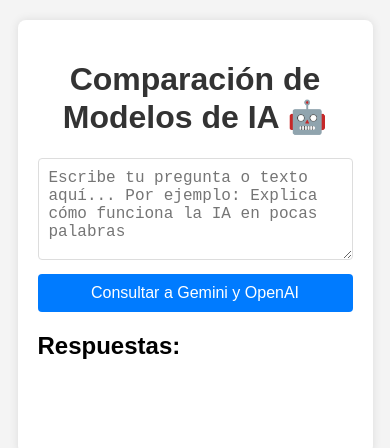
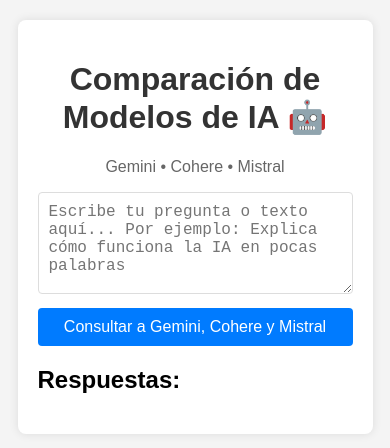
Before and after one commit to Juliango2494/promesasGerman, a plain HTML site: page api_IA/index.html in a window 390 px wide. Drawn offline with Linux system fonts and the light colour scheme.

Commit message:
Update index.html

```diff
--- a/api_IA/index.html
+++ b/api_IA/index.html
@@ -19,7 +19,7 @@
             border-radius: 8px;
             box-shadow: 0 0 10px rgba(0, 0, 0, 0.1);
             width: 90%;
-            max-width: 800px;
+            max-width: 1000px;
         }
         h1 {
             text-align: center;
@@ -50,7 +50,7 @@
         }
         #responseContainer {
             margin-top: 20px;
-            white-space: pre-wrap; /* Para conservar saltos de línea y espacios */
+            white-space: pre-wrap;
         }
         .response-box {
             margin-bottom: 20px;
@@ -65,6 +65,15 @@
             border-bottom: 1px solid #eee;
             padding-bottom: 8px;
         }
+        .response-box.gemini {
+            border-left: 4px solid #4285f4;
+        }
+        .response-box.cohere {
+            border-left: 4px solid #ff6b35;
+        }
+        .response-box.mistral {
+            border-left: 4px solid #7c3aed;
+        }
         .loader {
             border: 4px solid #f3f3f3;
             border-radius: 50%;
@@ -73,23 +82,34 @@
             height: 20px;
             animation: spin 1s linear infinite;
             margin: 10px auto;
-            display: none; /* Oculto por defecto */
+            display: none;
         }
         @keyframes spin {
             0% { transform: rotate(0deg); }
             100% { transform: rotate(360deg); }
+        }
+        .responses-grid {
+            display: grid;
+            grid-template-columns: repeat(auto-fit, minmax(300px, 1fr));
+            gap: 20px;
+            margin-top: 20px;
+        }
+        @media (max-width: 768px) {
+            .responses-grid {
+                grid-template-columns: 1fr;
+            }
         }
     </style>
 </head>
 <body>
     <div class="container">
         <h1>Comparación de Modelos de IA 🤖</h1>
+        <p style="text-align: center; color: #666;">Gemini • Cohere • Mistral</p>
         <textarea id="inputText" placeholder="Escribe tu pregunta o texto aquí... Por ejemplo: Explica cómo funciona la IA en pocas palabras"></textarea>
-        <button onclick="sendToGemini()">Consultar a Gemini y OpenAI</button>
+        <button onclick="sendToAllAIs()">Consultar a Gemini, Cohere y Mistral</button>
         <div class="loader" id="loader"></div>
         <h2>Respuestas:</h2>
-        <div id="responseContainer">
-            <!-- Aquí se mostrarán las respuestas -->
+        <div id="responseContainer" class="responses-grid">
         </div>
     </div>
     <script src="script.js"></script>
```
